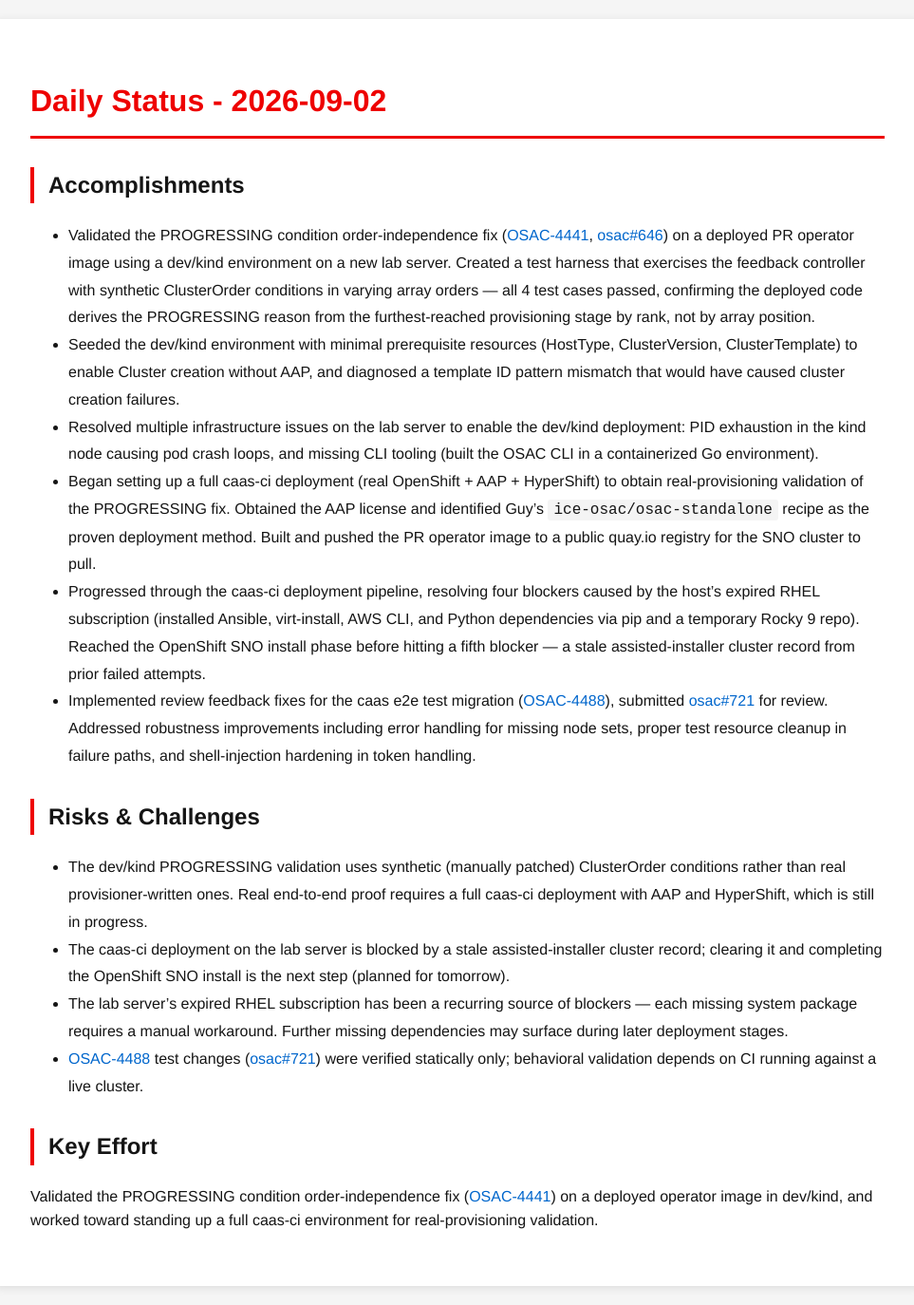
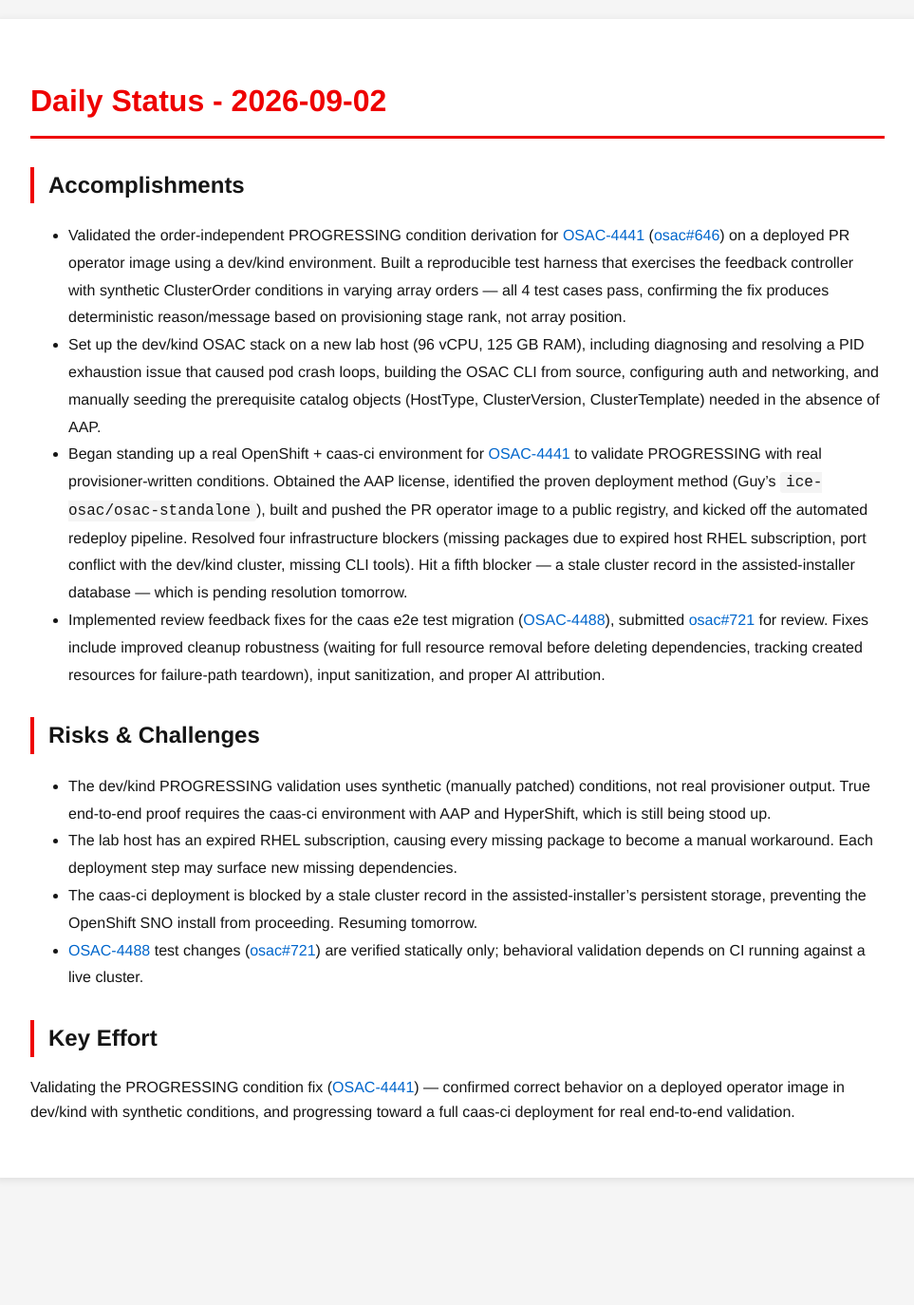
Before and after one commit to tzvatot/daily-status, a Jekyll site: the page built from 2026-09-02.md, in a window 1280 px wide. Shown: the whole page at 95% size, without its empty margins (158-1121 px from the left). Built offline with Jekyll 4.4.1, drawn with Linux system fonts in a browser that asks for light colours; after the commit the page ends 1260 px from its top, so only the background shows below that.

Commit message:
Daily status update - 2026-09-02

```diff
--- a/2026-09-02.md
+++ b/2026-09-02.md
@@ -8,20 +8,18 @@ date: 2026-09-02
 
 ## Accomplishments
 
-- Validated the PROGRESSING condition order-independence fix ([OSAC-4441](https://redhat.atlassian.net/browse/OSAC-4441), [osac#646](https://github.com/osac-project/osac/pull/646)) on a deployed PR operator image using a dev/kind environment on a new lab server. Created a test harness that exercises the feedback controller with synthetic ClusterOrder conditions in varying array orders — all 4 test cases passed, confirming the deployed code derives the PROGRESSING reason from the furthest-reached provisioning stage by rank, not by array position.
-- Seeded the dev/kind environment with minimal prerequisite resources (HostType, ClusterVersion, ClusterTemplate) to enable Cluster creation without AAP, and diagnosed a template ID pattern mismatch that would have caused cluster creation failures.
-- Resolved multiple infrastructure issues on the lab server to enable the dev/kind deployment: PID exhaustion in the kind node causing pod crash loops, and missing CLI tooling (built the OSAC CLI in a containerized Go environment).
-- Began setting up a full caas-ci deployment (real OpenShift + AAP + HyperShift) to obtain real-provisioning validation of the PROGRESSING fix. Obtained the AAP license and identified Guy's `ice-osac/osac-standalone` recipe as the proven deployment method. Built and pushed the PR operator image to a public quay.io registry for the SNO cluster to pull.
-- Progressed through the caas-ci deployment pipeline, resolving four blockers caused by the host's expired RHEL subscription (installed Ansible, virt-install, AWS CLI, and Python dependencies via pip and a temporary Rocky 9 repo). Reached the OpenShift SNO install phase before hitting a fifth blocker — a stale assisted-installer cluster record from prior failed attempts.
-- Implemented review feedback fixes for the caas e2e test migration ([OSAC-4488](https://redhat.atlassian.net/browse/OSAC-4488)), submitted [osac#721](https://github.com/osac-project/osac/pull/721) for review. Addressed robustness improvements including error handling for missing node sets, proper test resource cleanup in failure paths, and shell-injection hardening in token handling.
+- Validated the order-independent PROGRESSING condition derivation for [OSAC-4441](https://redhat.atlassian.net/browse/OSAC-4441) ([osac#646](https://github.com/osac-project/osac/pull/646)) on a deployed PR operator image using a dev/kind environment. Built a reproducible test harness that exercises the feedback controller with synthetic ClusterOrder conditions in varying array orders — all 4 test cases pass, confirming the fix produces deterministic reason/message based on provisioning stage rank, not array position.
+- Set up the dev/kind OSAC stack on a new lab host (96 vCPU, 125 GB RAM), including diagnosing and resolving a PID exhaustion issue that caused pod crash loops, building the OSAC CLI from source, configuring auth and networking, and manually seeding the prerequisite catalog objects (HostType, ClusterVersion, ClusterTemplate) needed in the absence of AAP.
+- Began standing up a real OpenShift + caas-ci environment for [OSAC-4441](https://redhat.atlassian.net/browse/OSAC-4441) to validate PROGRESSING with real provisioner-written conditions. Obtained the AAP license, identified the proven deployment method (Guy's `ice-osac/osac-standalone`), built and pushed the PR operator image to a public registry, and kicked off the automated redeploy pipeline. Resolved four infrastructure blockers (missing packages due to expired host RHEL subscription, port conflict with the dev/kind cluster, missing CLI tools). Hit a fifth blocker — a stale cluster record in the assisted-installer database — which is pending resolution tomorrow.
+- Implemented review feedback fixes for the caas e2e test migration ([OSAC-4488](https://redhat.atlassian.net/browse/OSAC-4488)), submitted [osac#721](https://github.com/osac-project/osac/pull/721) for review. Fixes include improved cleanup robustness (waiting for full resource removal before deleting dependencies, tracking created resources for failure-path teardown), input sanitization, and proper AI attribution.
 
 ## Risks & Challenges
 
-- The dev/kind PROGRESSING validation uses synthetic (manually patched) ClusterOrder conditions rather than real provisioner-written ones. Real end-to-end proof requires a full caas-ci deployment with AAP and HyperShift, which is still in progress.
-- The caas-ci deployment on the lab server is blocked by a stale assisted-installer cluster record; clearing it and completing the OpenShift SNO install is the next step (planned for tomorrow).
-- The lab server's expired RHEL subscription has been a recurring source of blockers — each missing system package requires a manual workaround. Further missing dependencies may surface during later deployment stages.
-- [OSAC-4488](https://redhat.atlassian.net/browse/OSAC-4488) test changes ([osac#721](https://github.com/osac-project/osac/pull/721)) were verified statically only; behavioral validation depends on CI running against a live cluster.
+- The dev/kind PROGRESSING validation uses synthetic (manually patched) conditions, not real provisioner output. True end-to-end proof requires the caas-ci environment with AAP and HyperShift, which is still being stood up.
+- The lab host has an expired RHEL subscription, causing every missing package to become a manual workaround. Each deployment step may surface new missing dependencies.
+- The caas-ci deployment is blocked by a stale cluster record in the assisted-installer's persistent storage, preventing the OpenShift SNO install from proceeding. Resuming tomorrow.
+- [OSAC-4488](https://redhat.atlassian.net/browse/OSAC-4488) test changes ([osac#721](https://github.com/osac-project/osac/pull/721)) are verified statically only; behavioral validation depends on CI running against a live cluster.
 
 ## Key Effort
 
-Validated the PROGRESSING condition order-independence fix ([OSAC-4441](https://redhat.atlassian.net/browse/OSAC-4441)) on a deployed operator image in dev/kind, and worked toward standing up a full caas-ci environment for real-provisioning validation.
+Validating the PROGRESSING condition fix ([OSAC-4441](https://redhat.atlassian.net/browse/OSAC-4441)) — confirmed correct behavior on a deployed operator image in dev/kind with synthetic conditions, and progressing toward a full caas-ci deployment for real end-to-end validation.
```
